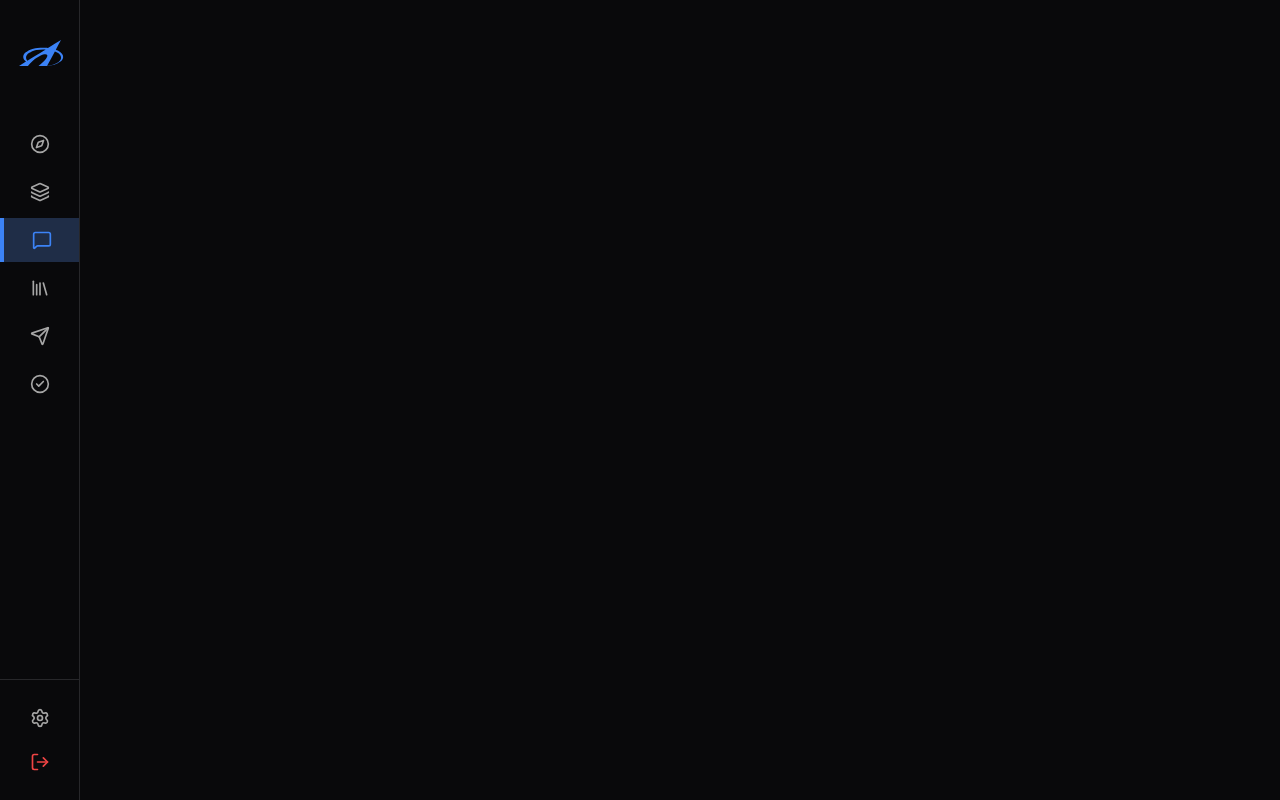
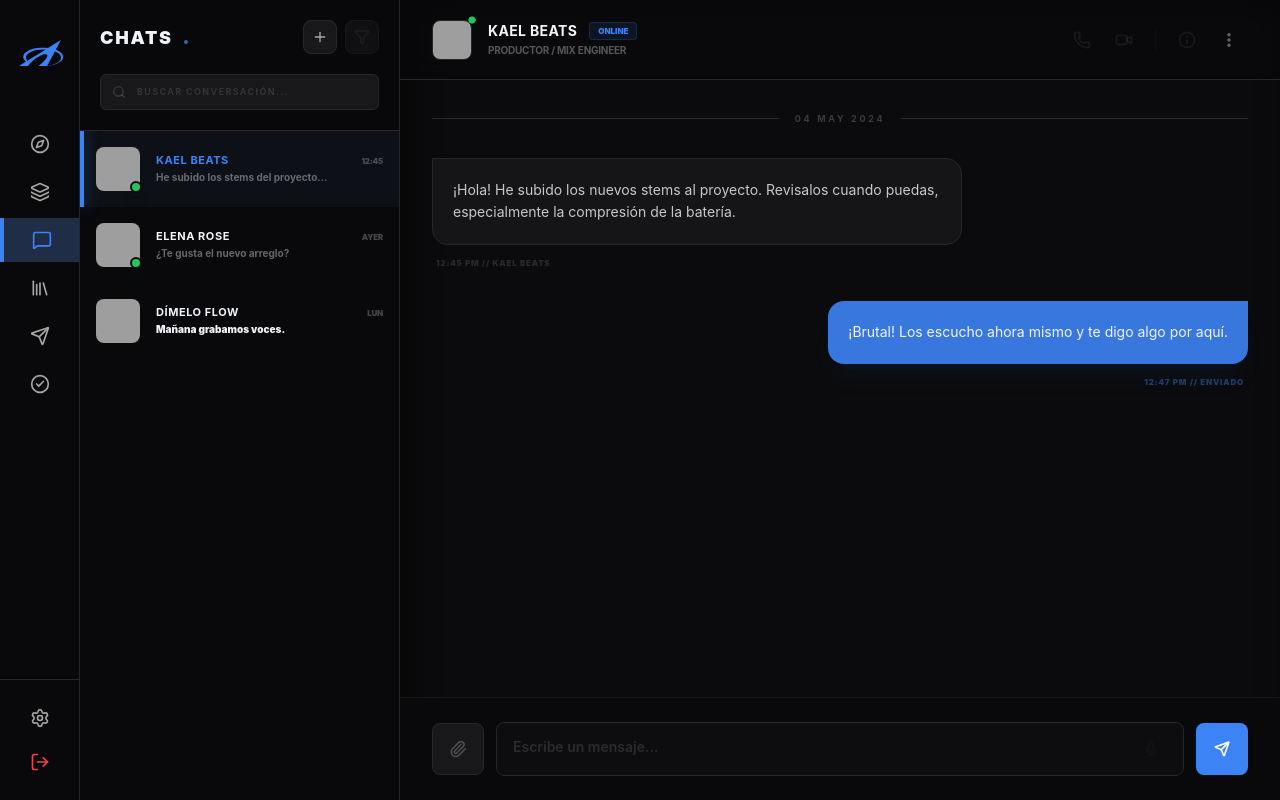
Before and after one commit to Maikel-rich/AudioLink-Frontend-, a React (Vite) app in the folder audiolink_frontend/: page /messages in a window 1280 px wide. Built offline with nearby package versions, Linux system fonts and the light colour scheme; grey boxes are pictures that could not be loaded.

Commit message:
✨ feat: create MessagePage layout

```diff
--- a/audiolink_frontend/src/pages/MessagePage.tsx
+++ b/audiolink_frontend/src/pages/MessagePage.tsx
@@ -1,15 +1,62 @@
+import React from 'react';
 import Sidebar from "@/components/SideBar";
+import ChatList from "@/components/ChatList";
+import ChatHeader from "@/components/ChatHeader";
+import MessageInput from "@/components/MessageInput";
 
-function MessagePage() {
+const MessagePage = () => {
     return (
-        <div>
-            <Sidebar
-                userType="artist"
-                isCollapsed={true}
-                hasMessages={true}
-            />
+        <div className="flex h-screen bg-dark text-light overflow-hidden font-sans">
+            <Sidebar userType="artist" isCollapsed={true} />
+
+            <main className="flex-1 flex overflow-hidden">
+                <ChatList />
+
+                <div className="flex-1 flex flex-col bg-[#0b0b0d] relative shadow-[inset_10px_0_30px_rgba(0,0,0,0.5)]">
+                    <ChatHeader />
+
+                    <div className="flex-1 overflow-y-auto p-8 flex flex-col gap-8 custom-scrollbar">
+                        <div className="flex items-center gap-4 opacity-20">
+                            <div className="h-px flex-1 bg-subtitle" />
+                            <span className="text-[9px] font-bold tracking-[0.3em] uppercase">04 MAY 2024</span>
+                            <div className="h-px flex-1 bg-subtitle" />
+                        </div>
+
+                        {/* Mensaje Recibido */}
+                        <div className="flex flex-col items-start max-w-[65%] group">
+                            <div
+                                className="bg-gray-dark/80 border border-gray-light p-5 rounded-2xl rounded-tl-none
+                                group-hover:border-subtitle/30 transition-colors"
+                            >
+                                <p className="text-[14px] leading-relaxed text-light/80">
+                                    ¡Hola! He subido los nuevos stems al proyecto. Revisalos cuando puedas, especialmente la compresión de la batería.
+                                </p>
+                            </div>
+                            <span
+                                className="text-[8px] font-black text-subtitle/20 mt-3 tracking-widest uppercase ml-1"
+                            >
+                                12:45 PM // KAEL BEATS
+                            </span>
+                        </div>
+
+                        {/* Mensaje Enviado */}
+                        <div className="flex flex-col items-end max-w-[65%] ml-auto group">
+                            <div
+                                className="bg-artist/90 p-5 rounded-2xl rounded-tr-none shadow-xl shadow-artist/5 group-hover:bg-artist transition-colors"
+                            >
+                                <p className="text-[14px] leading-relaxed text-light">
+                                    ¡Brutal! Los escucho ahora mismo y te digo algo por aquí.
+                                </p>
+                            </div>
+                            <span className="text-[8px] font-black text-artist/40 mt-3 tracking-widest uppercase mr-1">12:47 PM // ENVIADO</span>
+                        </div>
+                    </div>
+
+                    <MessageInput />
+                </div>
+            </main>
         </div>
     );
-}
+};
 
 export default MessagePage;
```
